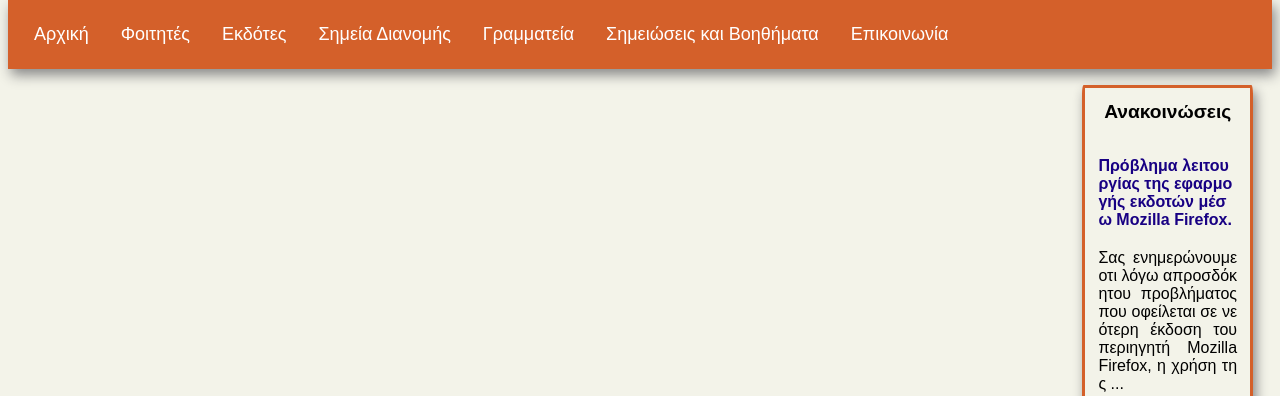
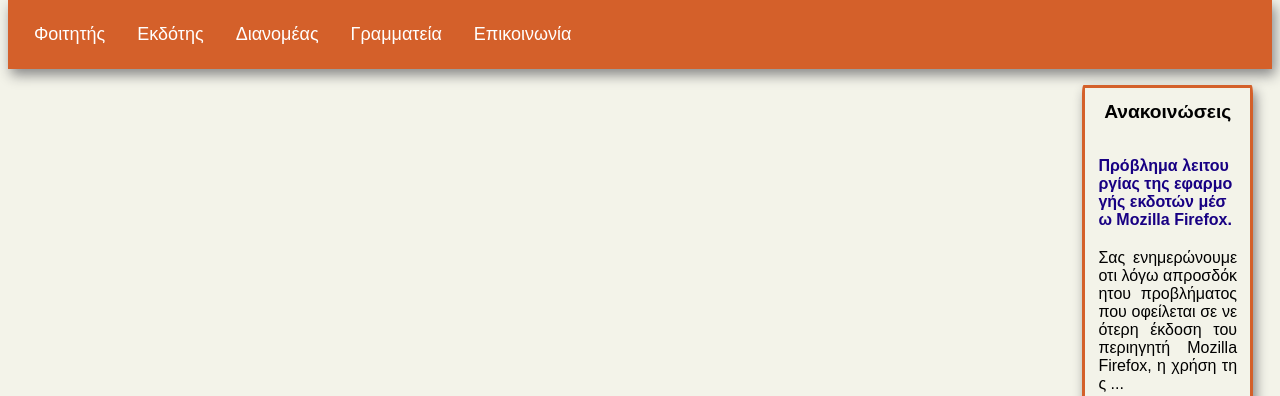
Before and after one commit to nikolaslepidas/Eudoxus_Website, a PHP site: page /index.php in a window 1280 px wide. Shown: the part 144-540 px from the top of the page. Run offline with PHP 8.4, Linux system fonts and the light colour scheme.

Commit message:
changed header as Kolovou said

```diff
--- a/header.php
+++ b/header.php
@@ -25,22 +25,24 @@
 
 <div class="dropdown">
 	<ul>
-		<li >
+<!--
+	<li >
 			<a href="index.php" >Αρχική</a>
 		</li>
-
+-->
 		<li >
-			<a href="#" >Φοιτητές</a>
+			<a href="#" >Φοιτητής</a>
 			<div class="dropdown-content"  class="drop-button">
 				<a href="./testPage.php">Δήλωση συγγραμμάτων</a>
 				<a href="#">Ανταλλαγή συγγραμμάτων</a>
+				<a href="#">Σημειώσεις και Βοηθήματα</a>
 				<a href="#">Οδηγίες</a>
 				<a href="#">Συχνές ερωτήσεις</a>
 			</div>
 		</li>
 
 		<li >
-			<a href="#" >Εκδότες</a>
+			<a href="#" >Εκδότης</a>
 			<div class="dropdown-content"  class="drop-button">
 				<a href="#">Διανομή συγγραμμάτων</a>
 				<a href="#">Οδηγίες</a>
@@ -49,7 +51,7 @@
 		</li>
 
 		<li >
-			<a href="#" >Σημεία Διανομής</a>
+			<a href="#" >Διανομέας</a>
 			<div class="dropdown-content"  class="drop-button">
 				<a href="#">Παράδοση συγγραμμάτων</a>
 				<a href="#">Παραγγελία συγγραμμάτων</a>
@@ -67,7 +69,7 @@
 				<a href="#">Συχνές ερωτήσεις</a>
 			</div>
 		</li>
-
+<!--
 		<li >
 			<a href="#" >Σημειώσεις και Βοηθήματα</a>
 			<div class="dropdown-content"  class="drop-button">
@@ -77,7 +79,7 @@
 				<a href="#">Συχνές ερωτήσεις</a>
 			</div>
 		</li>
-
+-->
 		<li >
 			<a href="#" >Επικοινωνία</a>
 			<div class="dropdown-content"  class="drop-button">
```
